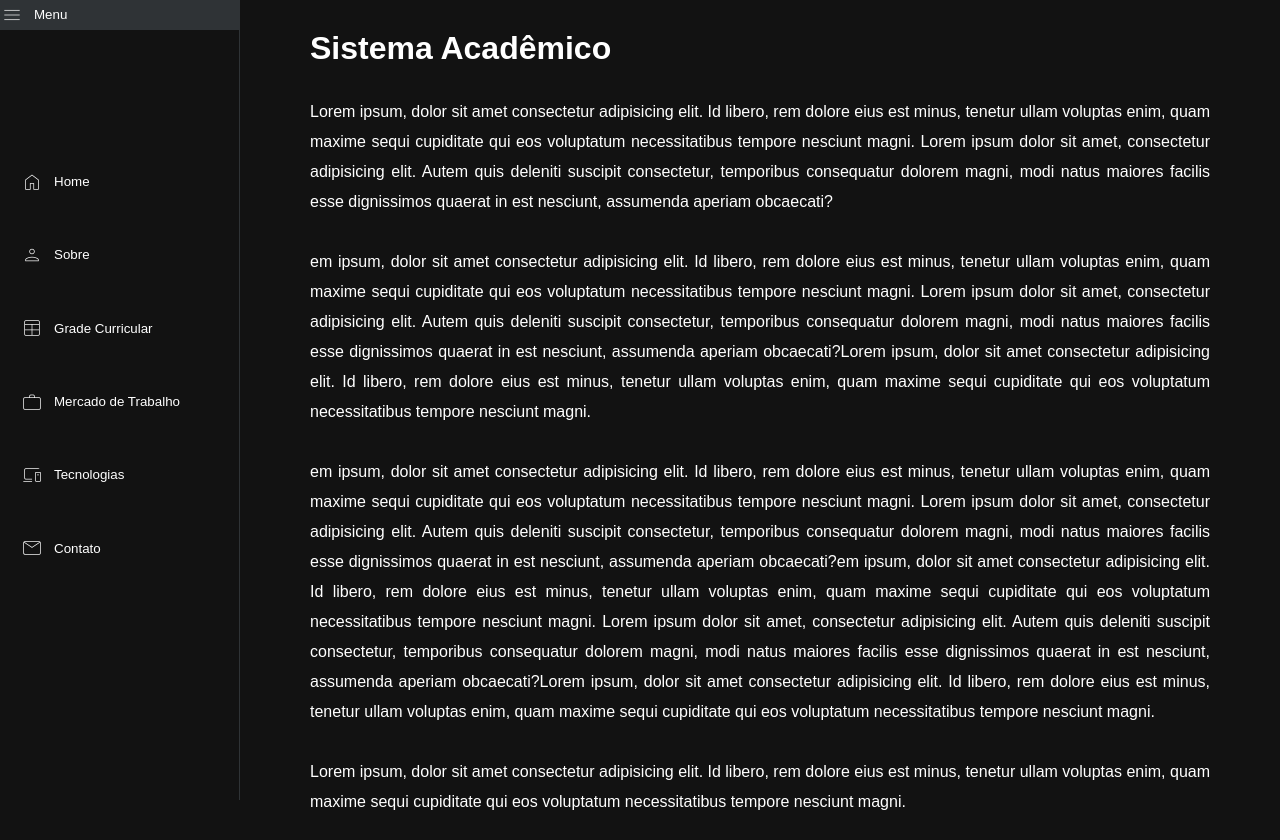
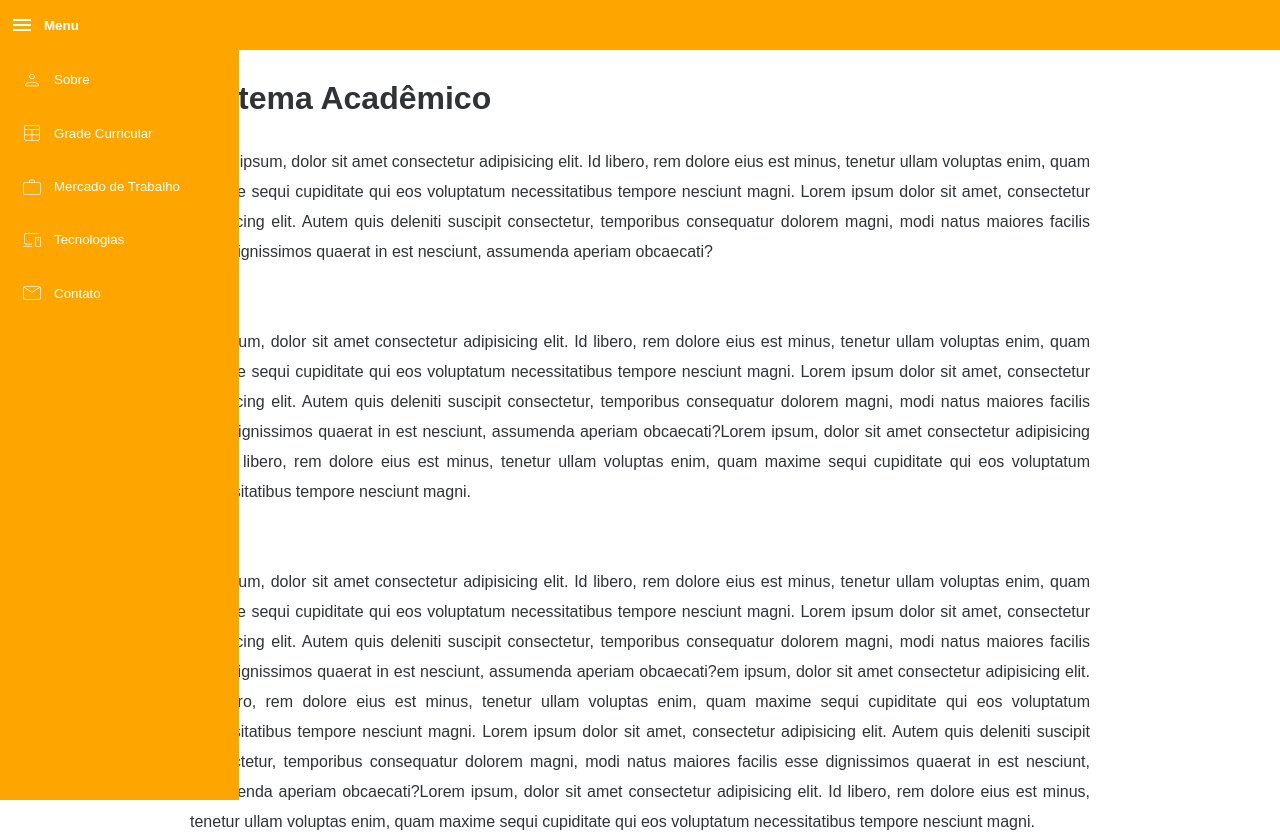
Before and after one commit to matthew13dev/ETEC, a plain HTML site: page DS_Agenda_15/index.html in a window 1280 px wide. Shown: the top 840 px of the page. Drawn offline with nearby package versions, Linux system fonts and the light colour scheme.

Commit message:
change: sidebar

```diff
--- a/DS_Agenda_15/assets/css/style.css
+++ b/DS_Agenda_15/assets/css/style.css
@@ -6,11 +6,52 @@
     ---border: 1px solid red;
 }
 
+button {
+    font-weight: lighter;
+}
+
 body {
     font-family: sans-serif;
-    background-color: #121212;
+    background-color: #fff;
+    color: #2f3336;
+}
+
+.sidebar--header {
+    width: 100%;
+    height: 50px;
+
+    z-index: 99;
+    background-color: orange;
     color: #fff;
+    position: fixed;
+    top: 0;
 }
+
+.sidebar--header button {
+    width: auto;
+    height: inherit;
+    padding: 10px;
+
+    display: flex;
+    justify-content: center;
+    align-items: center;
+
+    background-color: transparent;
+    border: 0;
+
+    transition: all 0.1s;
+    cursor: pointer;
+    z-index: 99;
+
+    gap: 10px;
+    color: inherit;
+}
+
+.menu--logo--active button:hover {
+    transform: scale(1.2);
+}
+
+
 
 .sidebar {
     position: fixed;
@@ -21,48 +62,25 @@ body {
     height: 100%;
     padding: 40px 10px 30p 10px;
     width: 240px;
-    border-right: 1px solid #2f3336;
+    border-right: 1px solid transparent;
 
-    transition: all 0.35s;
+    transition: width 0.2s linear;
+    overflow: hidden;
 }
 
-.sidebar--header {
-    width: 100%;
-    z-index: 99;
-}
 
-.sidebar--header button {
-    width: 30px;
-    height: 30px;
-    transition: transform 0.4s;
-    cursor: pointer;
-    z-index: 99;
-}
-
-.sidebar--header button {
-    transition: transform 0.4s;
-    cursor: pointer;
-}
-
-.menu--logo--active button:hover {
-    transform: scale(1.2);
-}
-
-.sidebar button {
-    cursor: pointer;
-}
 
 .sidebar nav {
     display: flex;
     flex-direction: column;
-    justify-content: center;
-    align-items: center;
-    gap: 20px;
-
+    justify-content: start;
+    align-items: start;
     width: 100%;
     flex: 1 1 auto;
-    margin-top: -100px;
     z-index: 1;
+
+    background-color: orange;
+    color: #fff;
 }
 
 .sidebar button,
@@ -80,7 +98,6 @@ body {
     gap: 10px;
 
     line-height: 4;
-    transition: all 0.8s;
 }
 
 .sidebar nav button i {
@@ -101,7 +118,8 @@ body {
 
 
 .main {
-    margin-left: 240px;
+    margin-top: 50px;
+    width: 100%;
     transition: all 0.35s;
 
     padding: 30px 10px;
@@ -112,6 +130,9 @@ body {
     width: 900px;
     margin: auto;
     transition: all 0.35s;
+    display: flex;
+    flex-direction: column;
+    flex: 1;
 }
 
 @media (max-width: 920px) {
@@ -137,13 +158,13 @@ body {
 }
 
 
-@media (max-width: 450px){
+@media (max-width: 450px) {
 
     .sidebar {
         flex-direction: column;
     }
+
     .container {
-        width: 100%;
         margin: 0px 10px;
 
         display: flex;
--- a/DS_Agenda_15/assets/javascript/script.js
+++ b/DS_Agenda_15/assets/javascript/script.js
@@ -6,20 +6,30 @@ function buttonActive() {
 
         document.getElementById("menu--areas").style.display = "none";
         document.getElementById("sidebar").style.width = "70px";
-        document.getElementById("main").style.marginLeft = "70px";
-        document.querySelector(".sidebar").style.borderRight = "0"
         menu_button.setAttribute("class", "menu--logo");
+        document.getElementById("sidebar").style.borderRight = "#999";
 
     }
     else {
         document.getElementById("menu--areas").style.display = "flex";
+        document.getElementById("sidebar").style.width = "240px";
+        document.getElementById("sidebar").style.borderRight = "1px solid #999";
+
         menu_button.setAttribute("class", "menu--logo--active")
-        document.getElementById("sidebar").style.width = "240px";
-        document.querySelector(".sidebar").style.borderRight = "1px solid #2f3336"
-
-        document.getElementById("main").style.marginLeft = "240px";
 
     }
+}
 
-    console.log(atribute);
+function menuOff() {
+     const menu_button = document.getElementById("menu--logo");
+    let atribute = menu_button.getAttribute("class");
+
+    if (atribute === "menu--logo--active") {
+
+        document.getElementById("menu--areas").style.display = "none";
+        document.getElementById("sidebar").style.width = "70px";
+        menu_button.setAttribute("class", "menu--logo");
+        document.getElementById("sidebar").style.borderRight = "#999";
+
+    }
 }
--- a/DS_Agenda_15/index.html
+++ b/DS_Agenda_15/index.html
@@ -14,14 +14,15 @@
 </head>
 
 <body  id="body">
+    <header class="sidebar--header">
+        <button class="menu--logo--active" id="menu--logo" onclick="buttonActive()">
+            <i class="material-symbols-outlined">Menu</i>
+            <h4>Menu</h4>
+        </button>
+    </header>
     <aside class="sidebar" id="sidebar">
 
-        <header class="sidebar--header">
-            <button class="menu--logo--active" id="menu--logo" onclick="buttonActive()">
-                <i class="material-symbols-outlined">Menu</i>
-                <h4>Menu</h4>
-            </button>
-        </header>
+
 
         <nav id="menu--areas">
             <button>
@@ -68,7 +69,7 @@
         </nav>
     </aside>
 
-    <main class="main" id="main">
+    <main class="main" id="main" onclick="menuOff()">
         <div class="container">
             <h1>Sistema Acadêmico</h1>
             <p>Lorem ipsum, dolor sit amet consectetur adipisicing elit. Id libero, rem dolore eius est minus, tenetur
```
